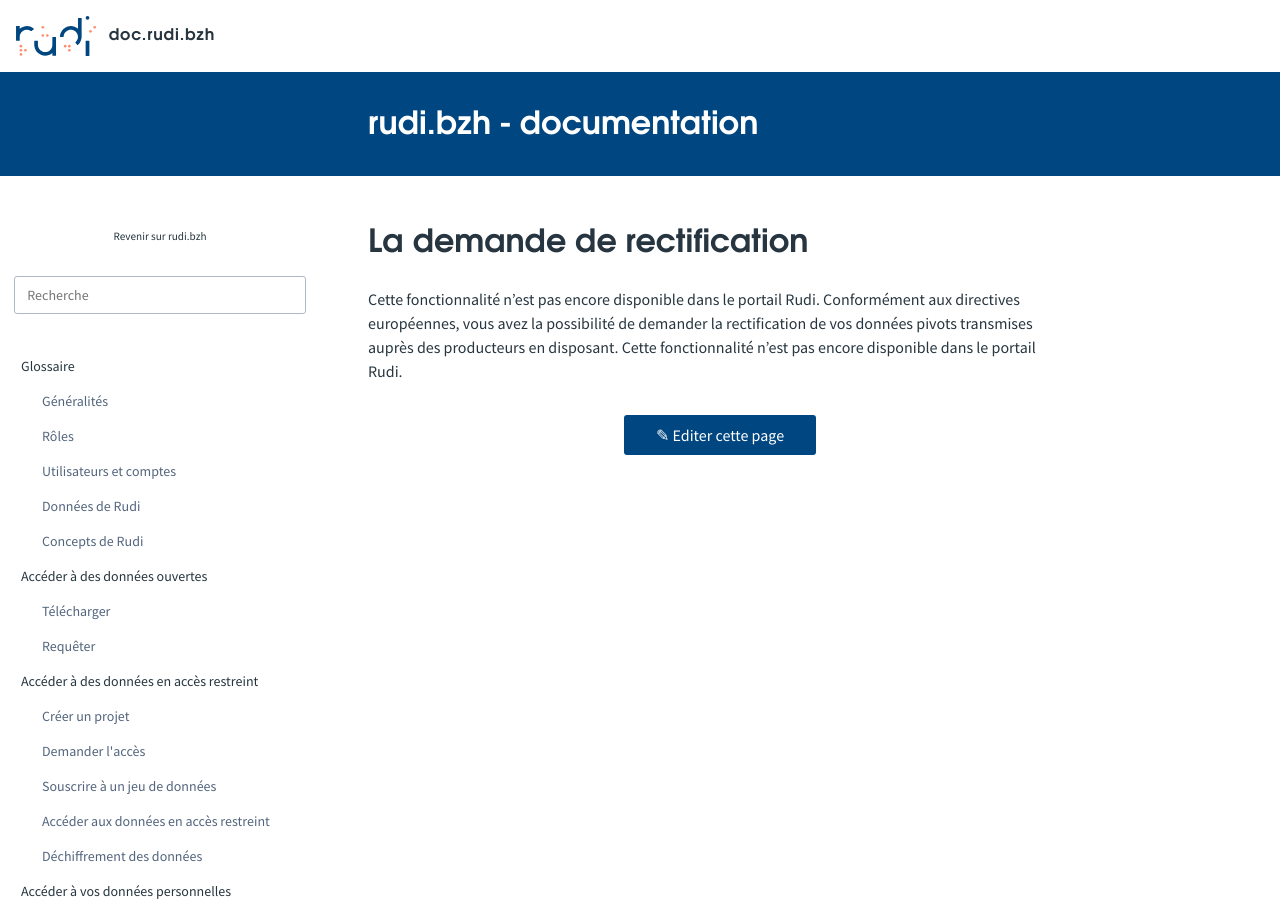
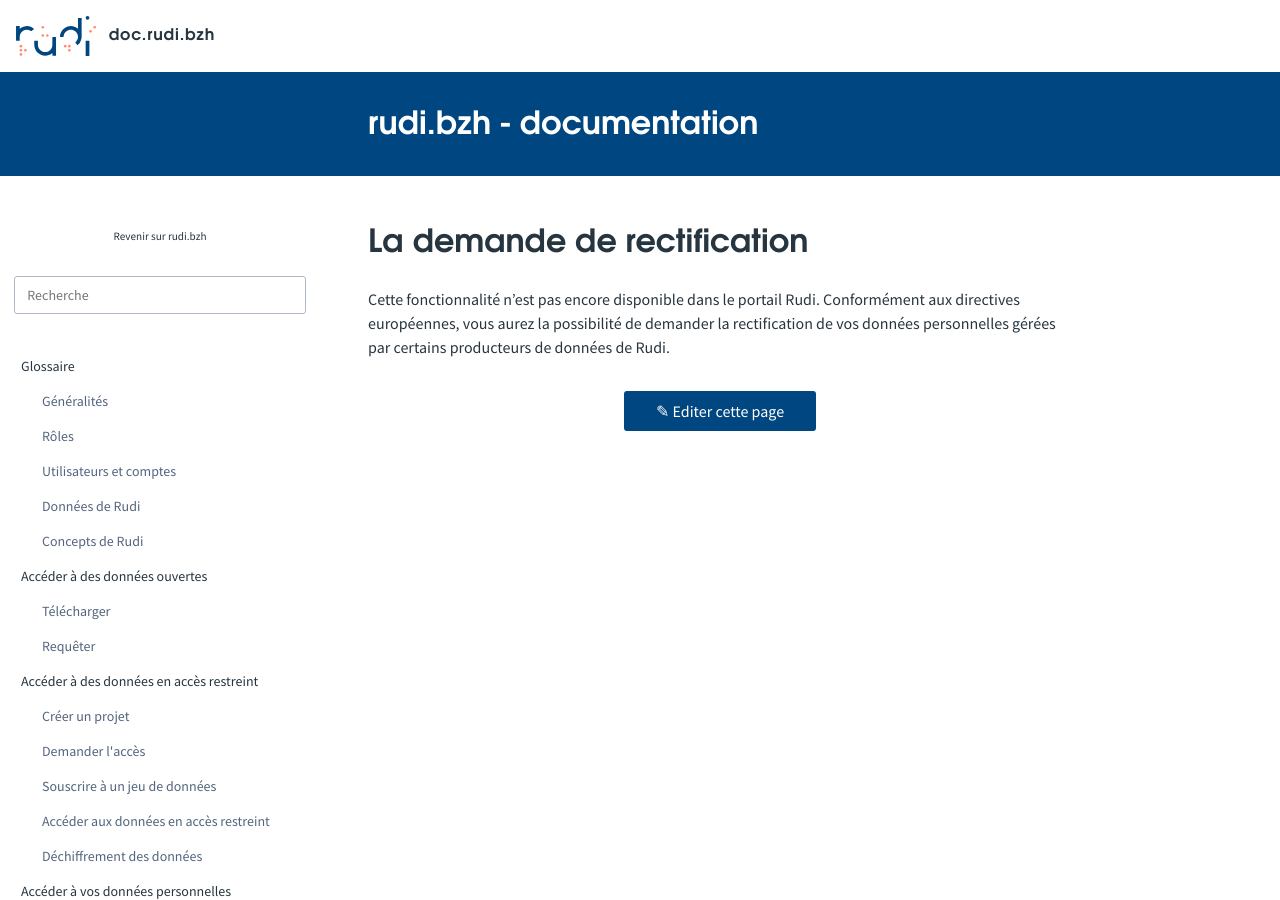
Before and after one commit to sigrennesmetropole/rudi_documentation, a Jekyll site: the page built from articles/_donnees_personnelles/rectification.md, in a window 1280 px wide and 900 px high. Built offline with Jekyll 4.4.1, drawn with Linux system fonts in a browser that asks for light colours.

Commit message:
Update rectification.md

```diff
--- a/articles/_donnees_personnelles/rectification.md
+++ b/articles/_donnees_personnelles/rectification.md
@@ -5,5 +5,4 @@ title: Rectification
 
 # La demande de rectification
 Cette fonctionnalité n’est pas encore disponible dans le portail Rudi.
-Conformément aux directives européennes, vous avez la possibilité de demander la rectification de vos données pivots transmises auprès des producteurs en disposant.
-Cette fonctionnalité n’est pas encore disponible dans le portail Rudi.
+Conformément aux directives européennes, vous aurez la possibilité de demander la rectification de vos données personnelles gérées par certains producteurs de données de Rudi.
```
